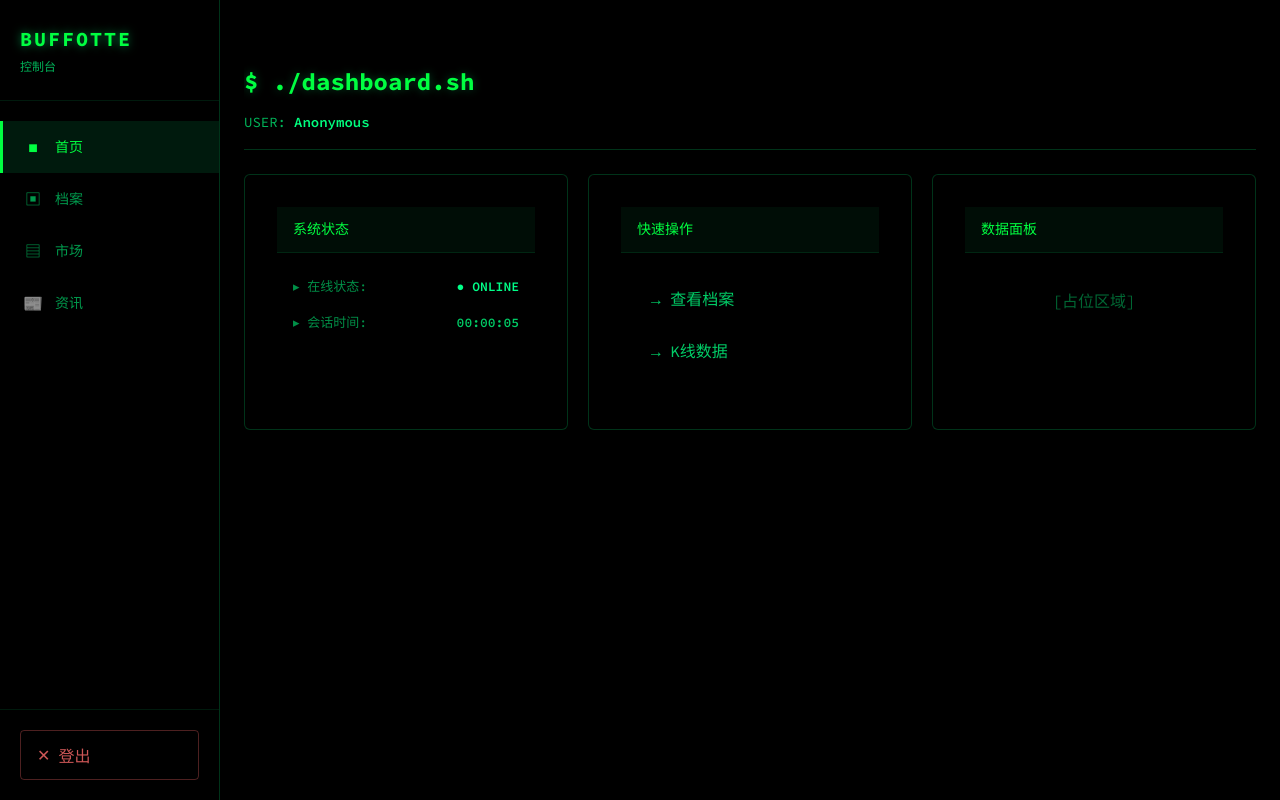
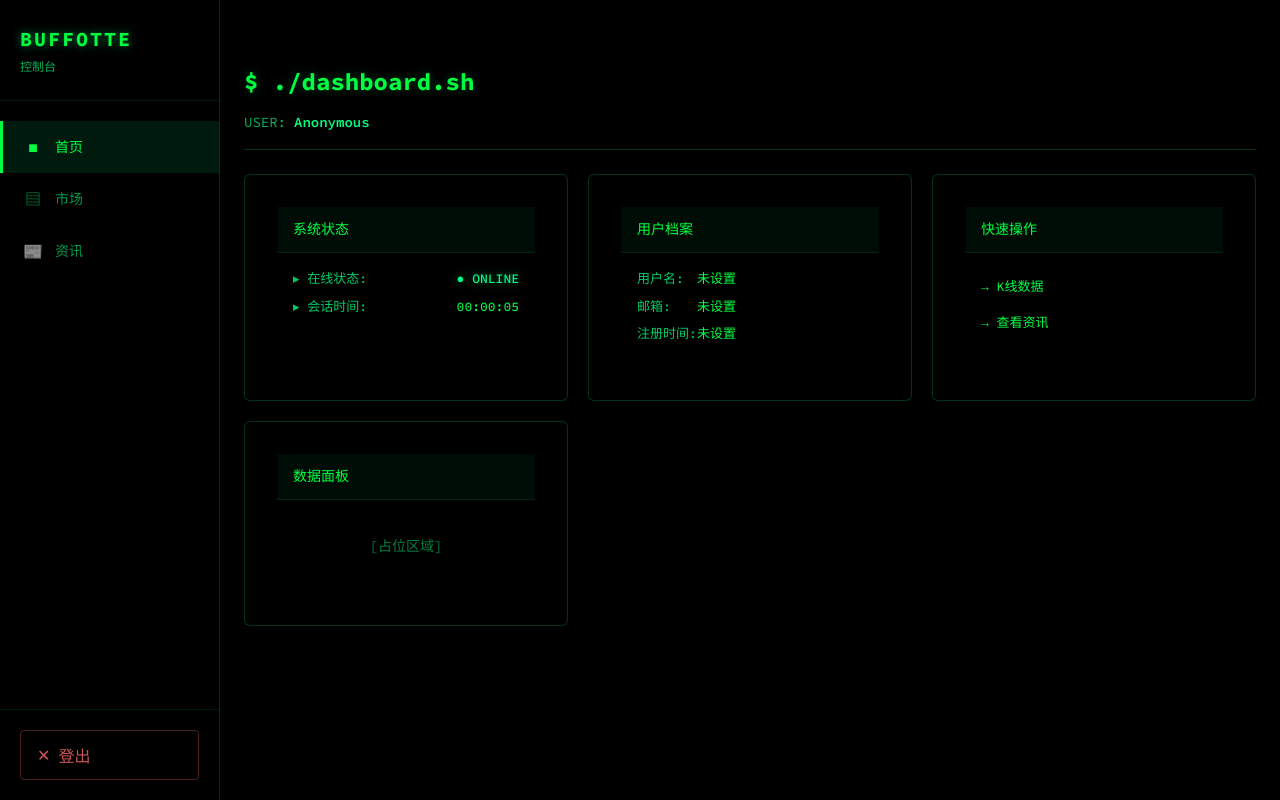
Before and after one commit to Shr1mpTop/Buffotte, a Vue app in the folder frontend/: page /dashboard in a window 1280 px wide. Built offline with nearby package versions, Linux system fonts and the light colour scheme.

Commit message:
功能：更新用户登录接口，返回注册时间；移除档案页面，调整首页用户信息展示

```diff
--- a/frontend/src/components/Sidebar.vue
+++ b/frontend/src/components/Sidebar.vue
@@ -8,10 +8,6 @@
       <router-link to="/dashboard" class="nav-item" active-class="active">
         <span class="icon">■</span>
         <span class="text">首页</span>
-      </router-link>
-      <router-link to="/profile" class="nav-item" active-class="active">
-        <span class="icon">▣</span>
-        <span class="text">档案</span>
       </router-link>
       <router-link to="/kline" class="nav-item" active-class="active">
         <span class="icon">▤</span>
--- a/frontend/src/router.js
+++ b/frontend/src/router.js
@@ -4,7 +4,6 @@ import Register from './views/Register.vue'
 import MainLayout from './layouts/MainLayout.vue'
 import Home from './views/Home.vue'
 import Kline from './views/Kline.vue'
-import Profile from './views/Profile.vue'
 import NewsView from './views/NewsView.vue'
 
 const routes = [
@@ -16,7 +15,6 @@ const routes = [
     redirect: '/dashboard',
     children: [
       { path: 'dashboard', component: Home, alias: '/home' },
-      { path: 'profile', component: Profile },
       { path: 'kline', component: Kline },
       { path: 'news', component: NewsView }
     ]
--- a/frontend/src/views/Home.vue
+++ b/frontend/src/views/Home.vue
@@ -23,10 +23,30 @@
         </div>
       </div>
       <div class="card">
+        <div class="card-header">用户档案</div>
+        <div class="card-body profile-card-body">
+          <div>
+            <div class="profile-line">
+              <span class="profile-label">用户名:</span>
+              <span class="profile-value">{{ user?.username || '未设置' }}</span>
+            </div>
+            <div class="profile-line">
+              <span class="profile-label">邮箱:</span>
+              <span class="profile-value">{{ user?.email || '未设置' }}</span>
+            </div>
+            <div class="profile-line">
+              <span class="profile-label">注册时间:</span>
+              <span class="profile-value">{{ formatRegistrationTime(user?.created_at) || '未设置' }}</span>
+            </div>
+          </div>
+        </div>
+      </div>
+      <div class="card">
         <div class="card-header">快速操作</div>
         <div class="card-body">
-          <router-link to="/profile" class="action-link">→ 查看档案</router-link>
+          <!-- 移除了指向 /profile 的链接 -->
           <router-link to="/kline" class="action-link">→ K线数据</router-link>
+          <router-link to="/news" class="action-link">→ 查看资讯</router-link>
         </div>
       </div>
       <div class="card placeholder">
@@ -61,6 +81,15 @@ export default {
       sessionTime.value = `${h}:${m}:${s}`
     }
 
+    const formatRegistrationTime = (timestamp) => {
+      if (!timestamp) return ''
+      const createdDate = new Date(timestamp)
+      const now = new Date()
+      const diffTime = now - createdDate
+      const diffDays = Math.ceil(diffTime / (1000 * 60 * 60 * 24))
+      return `注册 ${diffDays} 天`
+    }
+
     onMounted(() => {
       try {
         user.value = JSON.parse(localStorage.getItem('user'))
@@ -80,7 +109,7 @@ export default {
       if (timer) clearInterval(timer)
     })
 
-    return { user, sessionTime, showBoot }
+    return { user, sessionTime, showBoot, formatRegistrationTime }
   }
 }
 </script>
@@ -198,44 +227,96 @@ export default {
 .stat-line {
   display: flex;
   justify-content: space-between;
-  padding: 8px 0;
-  color: rgba(0, 255, 127, 0.8);
+  margin-bottom: 8px;
   font-size: 13px;
 }
 
 .stat-label {
-  opacity: 0.7;
+  color: var(--secondary-green);
+  opacity: 0.8;
 }
 
 .stat-value {
-  font-weight: 600;
+  color: var(--primary-green);
+  font-weight: 500;
 }
 
 .stat-value.online {
-  color: #00ff88;
+  color: #00ff8b;
+  text-shadow: 0 0 8px rgba(0, 255, 139, 0.5);
 }
 
 .action-link {
   display: block;
-  padding: 10px 12px;
-  margin: 8px 0;
-  color: rgba(0, 255, 127, 0.8);
+  color: var(--primary-green);
   text-decoration: none;
-  border-left: 2px solid transparent;
-  transition: all 0.2s;
+  padding: 8px 0;
+  transition: color 0.2s, transform 0.2s;
+  font-size: 13px;
+
+  &:hover {
+    color: #00cc66;
+    transform: translateX(5px);
+    text-shadow: 0 0 8px rgba(0, 204, 102, 0.3);
+  }
 }
 
-.action-link:hover {
+.profile-card-body {
+  padding: 16px;
+}
+
+.profile-line {
+  display: flex;
+  margin-bottom: 8px;
+  font-size: 13px;
+  align-items: center;
+}
+
+.profile-label {
+  color: var(--secondary-green);
+  opacity: 0.8;
+  width: 60px; /* 固定标签宽度 */
+  flex-shrink: 0;
+}
+
+.profile-value {
   color: var(--primary-green);
-  background: rgba(0, 255, 127, 0.05);
-  border-left-color: var(--primary-green);
-  padding-left: 16px;
+  font-weight: 500;
+  flex-grow: 1;
+  word-break: break-all;
+}
+
+.profile-action {
+  margin-top: 15px;
+  border-top: 1px dashed rgba(0, 255, 127, 0.1);
+  padding-top: 15px;
+  text-align: center;
+}
+
+.action-button {
+  background: rgba(0, 255, 127, 0.1);
+  border: 1px solid var(--primary-green);
+  color: var(--primary-green);
+  padding: 8px 16px;
+  border-radius: 4px;
+  cursor: pointer;
+  transition: all 0.3s ease;
+  font-family: 'Source Code Pro', monospace;
+  font-size: 13px;
+
+  &:hover {
+    background: var(--primary-green);
+    color: #0a0e0a;
+    box-shadow: 0 0 15px rgba(0, 255, 127, 0.6);
+    transform: translateY(-2px);
+  }
 }
 
 .placeholder-text {
-  color: rgba(0, 255, 127, 0.4);
-  font-style: italic;
+  color: var(--secondary-green);
+  opacity: 0.5;
   text-align: center;
   padding: 20px;
+  font-size: 14px;
 }
 </style>
--- a/frontend/src/views/Profile.vue
+++ /dev/null
@@ -1,127 +0,0 @@
-<template>
-  <div class="profile">
-    <div class="profile-header">
-      <h1 class="title">$ cat ~/.profile</h1>
-    </div>
-    <div class="profile-content">
-      <div class="info-card">
-        <div class="info-row">
-          <span class="label">USERNAME:</span>
-          <span class="value">{{ user?.username || 'N/A' }}</span>
-        </div>
-        <div class="info-row">
-          <span class="label">EMAIL:</span>
-          <span class="value">{{ user?.email || 'N/A' }}</span>
-        </div>
-        <div class="info-row">
-          <span class="label">STATUS:</span>
-          <span class="value active">● ACTIVE</span>
-        </div>
-        <div class="info-row">
-          <span class="label">REGISTERED DAYS:</span>
-          <span class="value">{{ daysRegistered }}</span>
-        </div>
-      </div>
-    </div>
-  </div>
-</template>
-
-<script>
-import { ref, onMounted } from 'vue'
-import { useRouter } from 'vue-router'
-import axios from 'axios'
-
-export default {
-  name: 'Profile',
-  setup () {
-    const user = ref(null)
-    const daysRegistered = ref(0)
-    const router = useRouter()
-    onMounted(async () => {
-      try { user.value = JSON.parse(localStorage.getItem('user')) } catch (e) {}
-      if (!user.value) router.push('/login')
-      else {
-        // 获取注册天数
-        try {
-          const response = await axios.get(`http://localhost:8000/api/user/profile?email=${user.value.email}`)
-          const createdAt = new Date(response.data.created_at)
-          const now = new Date()
-          const diffTime = Math.abs(now - createdAt)
-          daysRegistered.value = Math.floor(diffTime / (1000 * 60 * 60 * 24)) + 1
-        } catch (error) {
-          console.error('获取注册天数失败:', error)
-          daysRegistered.value = 0
-        }
-      }
-    })
-    return { user, daysRegistered }
-  }
-}
-</script>
-
-<style scoped>
-.profile {
-  width: 100%;
-  max-width: 800px;
-  padding: 24px;
-  margin: 40px 0 0 0;
-  animation: fadeIn 0.4s ease;
-}
-
-@keyframes fadeIn {
-  from {
-    opacity: 0;
-    transform: translateY(10px);
-  }
-  to {
-    opacity: 1;
-    transform: translateY(0);
-  }
-}
-
-.profile-header {
-  margin-bottom: 32px;
-  padding-bottom: 16px;
-  border-bottom: 1px solid rgba(0, 255, 127, 0.2);
-}
-
-.title {
-  color: var(--primary-green);
-  font-size: 24px;
-  font-weight: 700;
-  margin: 0;
-  text-shadow: 0 0 10px rgba(0, 255, 127, 0.3);
-}
-
-.info-card {
-  background: rgba(0, 0, 0, 0.6);
-  border: 1px solid rgba(0, 255, 127, 0.2);
-  border-radius: 6px;
-  padding: 24px;
-}
-
-.info-row {
-  display: flex;
-  padding: 12px 0;
-  border-bottom: 1px solid rgba(0, 255, 127, 0.1);
-}
-
-.info-row:last-child {
-  border-bottom: none;
-}
-
-.label {
-  color: rgba(0, 255, 127, 0.7);
-  font-weight: 600;
-  min-width: 120px;
-}
-
-.value {
-  color: var(--primary-green);
-  flex: 1;
-}
-
-.value.active {
-  color: #00ff88;
-}
-</style>
```
Also changed, not shown: 1 other file (tests, documents, lock files or other folders).
